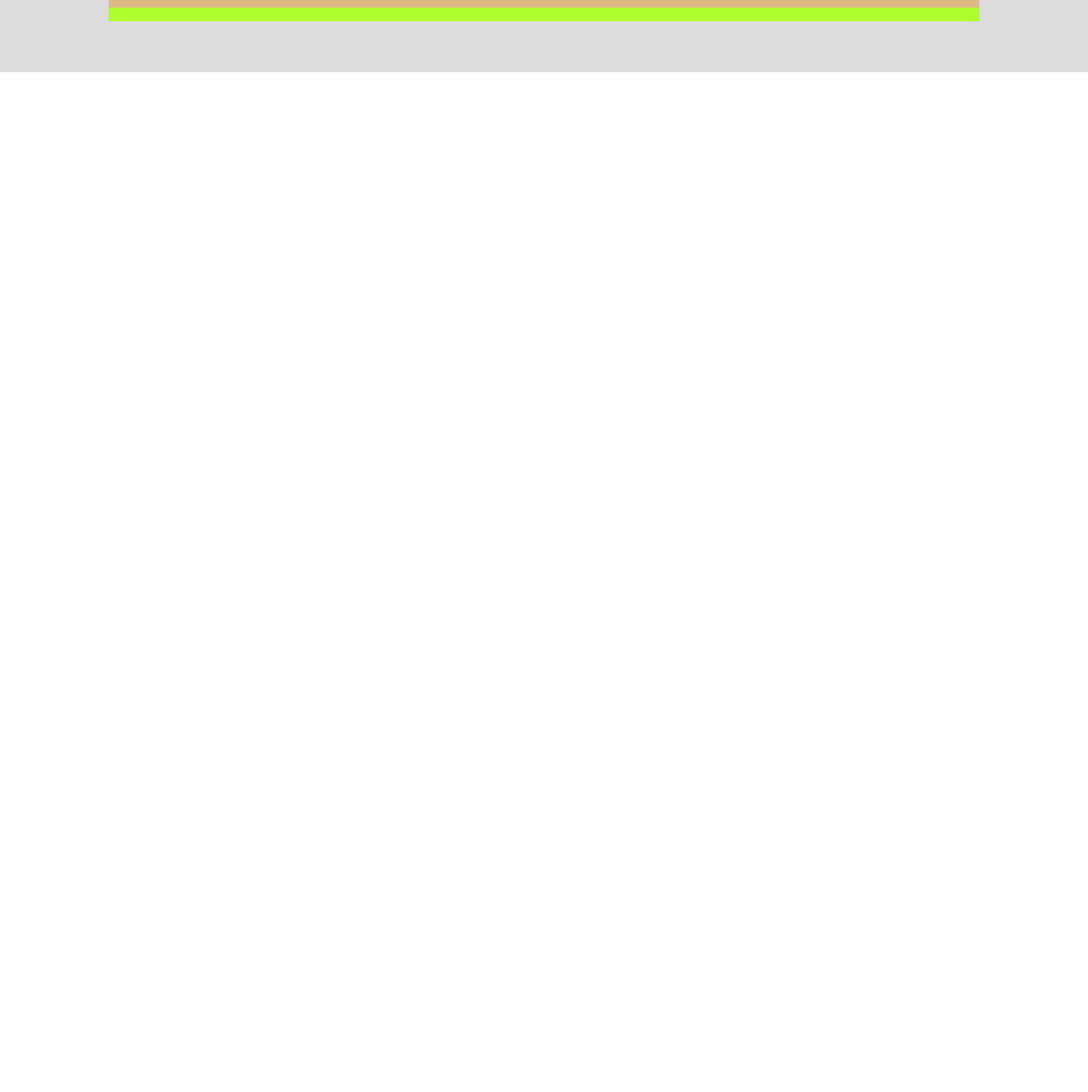
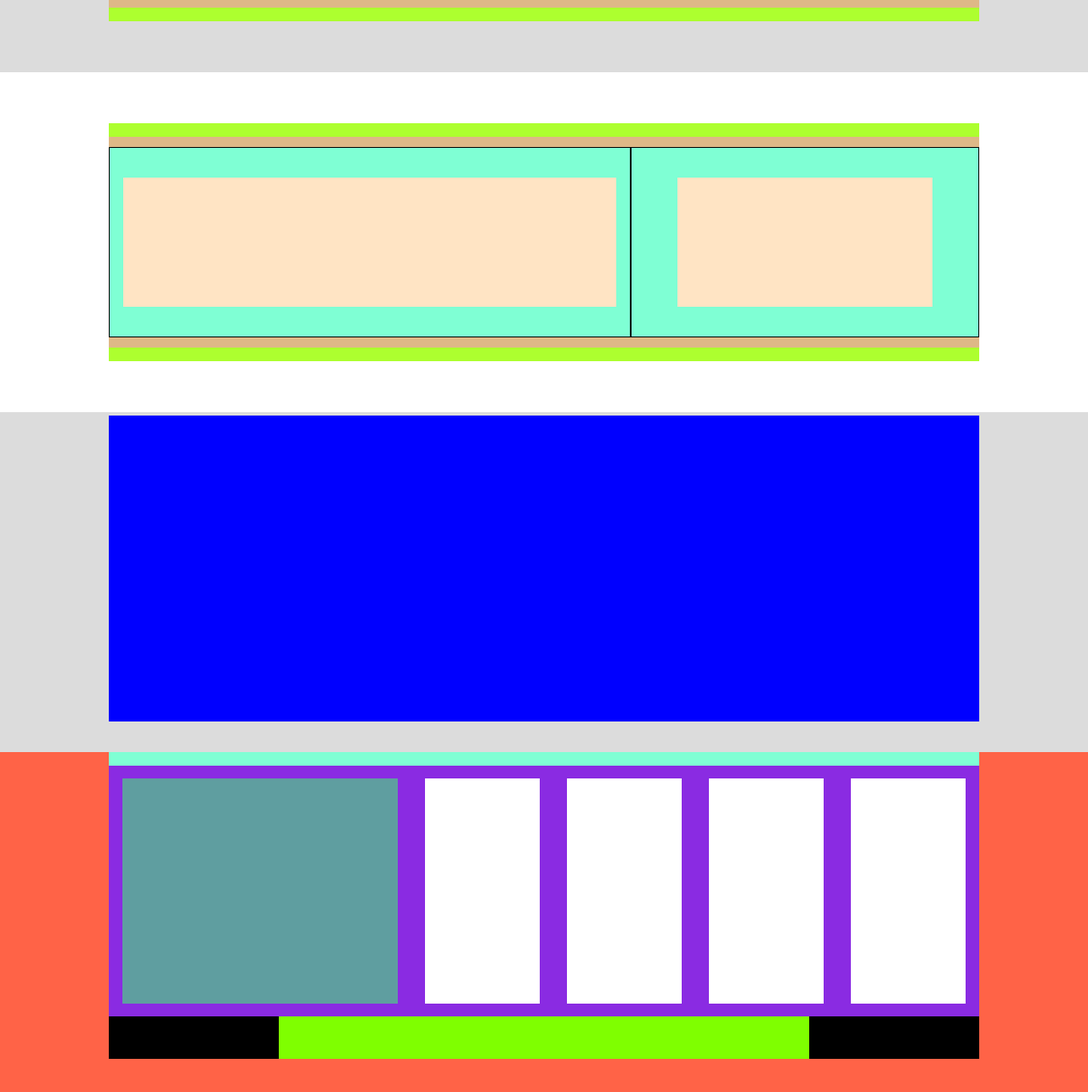
Before and after one commit to AntoninoCucuzza/htmlcss-struttura-discord, a plain HTML site: page index.html in a window 1280 px wide. Shown: the part 1415-2700 px from the top of the page at 85% size. Before the commit the page ends 1500 px from the top, so only its background shows below. Drawn offline with Linux system fonts and the light colour scheme.

Commit message:
add final section and footer

```diff
--- a/assets/css/style.css
+++ b/assets/css/style.css
@@ -24,6 +24,12 @@ section{
     align-items: center;
 }
 
+footer{
+    background-color: tomato;
+    height: 50vh;
+    display: flex;
+    justify-content: center;
+}
 /* #endregion common */
 
 
@@ -77,6 +83,10 @@ section{
 .odd{
     background-color: gainsboro;
 }
+
+.even{
+    background-color: #fff;
+}
 .container{
     background-color: greenyellow;
     height: 70%;
@@ -94,9 +104,22 @@ section{
     height: 100%;
 
 }
-.col{
+
+.col60{
     background-color: aquamarine;
-    width: 100%;
+    border: 1px solid black;
+    width: 60%;
+    height: 90%;
+    display: flex;
+    justify-content: center;
+    align-items: center;
+    padding: 1rem;
+}
+
+.col40{
+    background-color: aquamarine;
+    border: 1px solid black;
+    width: 40%;
     height: 90%;
     display: flex;
     justify-content: center;
@@ -113,9 +136,66 @@ section{
 
 
 
+.containerone{
+    background-color: blue;
+    height: 90%;
+    width: 80%;
+    margin-bottom: 2rem;
+}
+
 
 
 /* #endregion main */
+
+/* #region footer */
+
+.footer-container{
+    background-color: aquamarine;
+    height: 90%;
+    width: 80%;
+    padding: 1rem 0;
+}
+
+.footer-row{
+    background-color: blueviolet;
+    height: 90%;
+    display: flex;
+    align-items: center;
+
+}
+.footer-huge-col{
+    background-color: cadetblue;
+    height: 90%;
+    width: 60%;
+    margin: 1rem;
+
+}
+.footer-col{
+    width: calc(100%/4);
+    background-color: #fff;
+    height: 90%;
+    margin: 1rem;
+}
+
+.footer-bot{
+    background-color: chartreuse;
+    width: 100%;
+    height: 50px;
+    display: flex;
+    justify-content: space-between;
+
+}
+
+.footer-end{
+    background-color: black;
+    height: 100%;
+    width: 200px;
+}
+
+
+
+/* #endregion footer */
+
 /* #region utilities */
 
 
--- a/index.html
+++ b/index.html
@@ -26,10 +26,10 @@
     <section class="even">
         <div class="container">
             <div class="row">
-                <div class="col">
+                <div class="col60">
                     <div class="card huge"></div>
                 </div>
-                <div class="col">
+                <div class="col40">
                     <div class="card "></div>
                 </div>
             </div>
@@ -39,17 +39,50 @@
     <section class="odd">
         <div class="container ">
             <div class="row">
-                <div class="col">
+                <div class="col40">
+                    <div class="card "></div>
+                </div>
+                <div class="col60">
+                    <div class="card huge "></div>
+                </div>
+            </div>
+        </div>
+    </section>
+
+    <section class="even">
+        <div class="container">
+            <div class="row">
+                <div class="col60">
                     <div class="card huge"></div>
                 </div>
-                <div class="col">
+                <div class="col40">
                     <div class="card "></div>
                 </div>
             </div>
         </div>
     </section>
 
+    <section class="odd">
+        <div class="containerone"></div>
+    </section>
 
+    <footer>
+        <div class="footer-container">
+            <div class="footer-row">
+                <div class="footer-huge-col"></div>
+                <div class="footer-col"></div>
+                <div class="footer-col"></div>
+                <div class="footer-col"></div>
+                <div class="footer-col"></div>
+            </div>
+
+            <div class="footer-bot">
+                <div class="footer-end"></div>
+                <div class="footer-end"></div>
+            </div>
+        </div>
+
+    </footer>
 
 
 </body>
```
